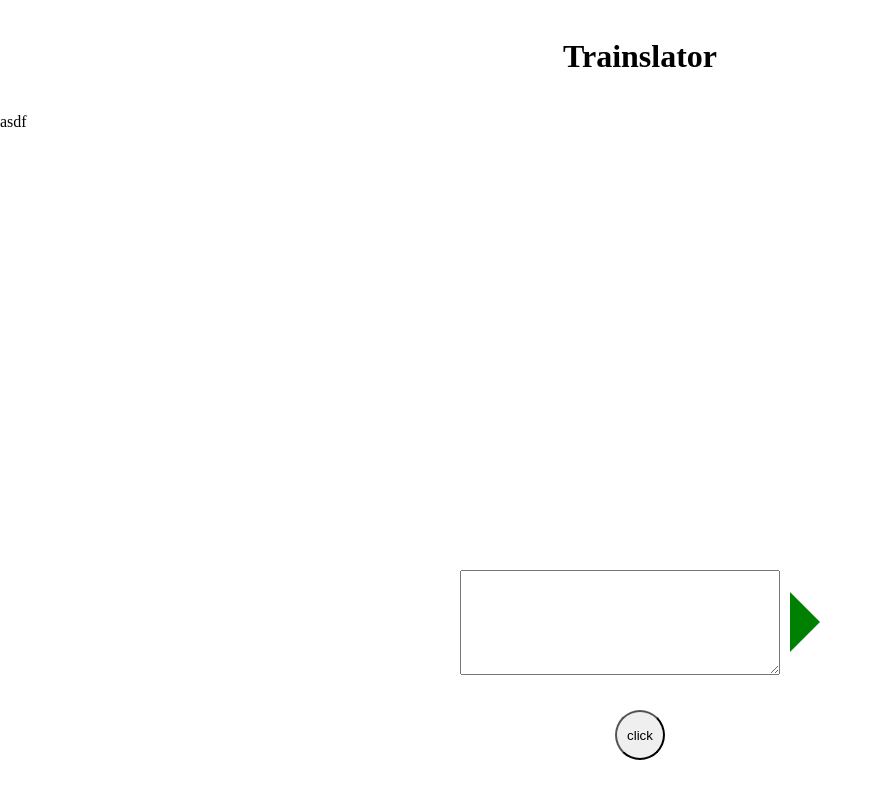
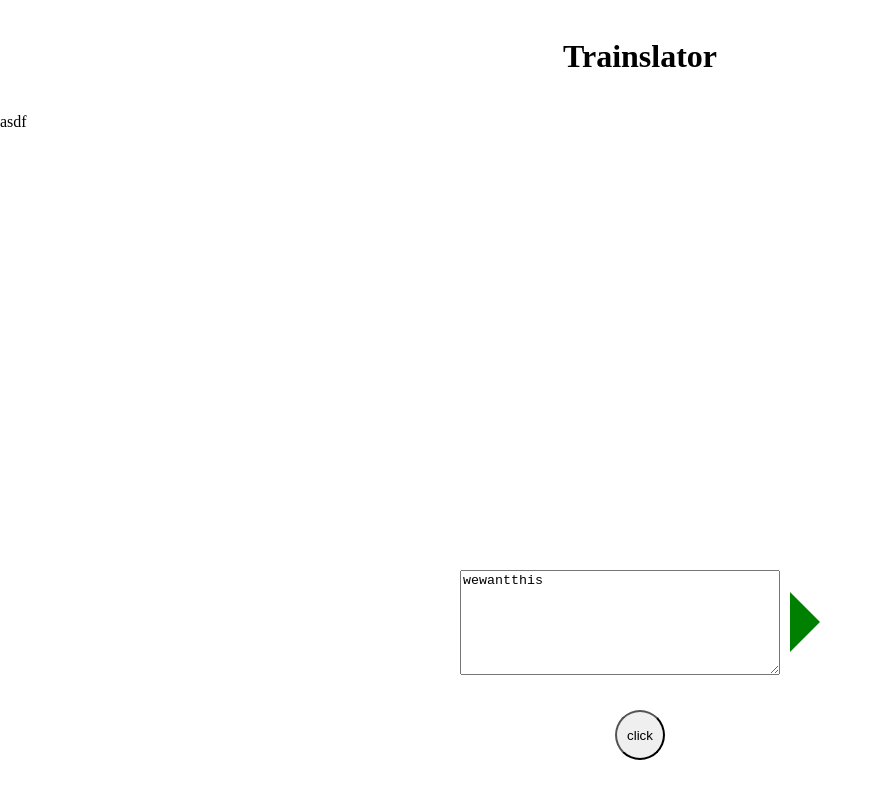
Before and after one commit to enyacat/trainslator, a React (Create React App) app: page / in a window 1280 px wide. Shown: the whole page, without its empty margins (0-883 px from the left). Built offline with nearby package versions, Linux system fonts and the light colour scheme; no server answers.

Commit message:
create states

```diff
--- a/src/App.js
+++ b/src/App.js
@@ -5,23 +5,34 @@ import './App.css';
 import TextBox from './TextBox.js';
 import MessageHistory from './MessageHistory.js'
 
+// data we need
+// 1. display text => speech to text output
+// 2. output language
 
+// wireframe
+// 1. speech to text => string text in english
+// 2. textbox
+//3. messageHistory <= array ["string 1 ", "string 2"] <= text to text
 console.log(process.env.REACT_APP_TRANSLATOR_KEY)
 console.log(process.env.REACT_APP_SPEECH_KEY)
 
 function App() {
-    let [speech, setSpeech] = useState([])
-    console.log(speech)
+  var [displayText, setDisplayText] = useState(["hello", "wewantthis"])
+  function setting() {
+    var newarr = [...displayText, "state"]
+    setDisplayText(newarr)
+    console.log(newarr)
+  }
   return (
     <div className="App">
       <header>
-              <h1 className='header'>Trainslator</h1>
+        <h1 onClick={setting} className='header'>Trainslator</h1>
       </header>
       <section>
-              <MessageHistory/>
+        <MessageHistory displayText={displayText} />
       </section>
-            <TextBox/>
-            <SpeechToText setSpeech={setSpeech} speech={speech}/>
+      <TextBox displayText={displayText} setDisplayText={setDisplayText} />
+      <SpeechToText displayText={displayText} setDisplayText={setDisplayText} />
     </div>
   )
 }
--- a/src/SpeechToText.js
+++ b/src/SpeechToText.js
@@ -6,17 +6,12 @@ const speechsdk = require('microsoft-cognitiveservices-speech-sdk')
 
 
 
-export default function SpeechToText(props) {
-    let speechs = props.speech
-    console.log(speechs)
-    props.setSpeech('ye')
-    console.log(props.speech)
+export default function SpeechToText({ displayText, setDisplayText }) {
     // async function - function will now complete everything simultaneously, HOWEVER one of the benefits of this is the await.
     async function speechToTalk() {
         // await - waits for a promise - if the certain promise is fulfilled, assign to tokenObject, and continue with the async function.
         // Meaning the function after this await can proceed ONCE the promise return by getTokenOrRefresh has been fulfilled.
         // tokenObject - checks your key BY server side index.js and creates a json for src/token_util.js to obtain that object
-        console.log('yes')
         const tokenObject = await getTokenOrRefresh();
         const speechConfig = speechsdk.SpeechConfig.fromAuthorizationToken(tokenObject.authToken, tokenObject.region);
         speechConfig.speechRecognitionLanguage = 'en-US';
@@ -26,9 +21,16 @@ export default function SpeechToText(props) {
         recognizer.recognizeOnceAsync(result => {
 
             if (result.reason === ResultReason.RecognizedSpeech) {
-                TextToText(result)
+                console.log()
+                let newarr = [...displayText, result.privText]
+                setDisplayText(newarr)
+                console.log(newarr)
+                // TextToText(result)
             } else {
-                console.error('ERROR: Speech was cancelled or could not be recognized. Ensure your microphone is working properly.');
+                let newarr = [...displayText, "'ERROR: Speech was cancelled or could not be recognized. Ensure your microphone is working properly.'"]
+                setDisplayText(newarr)
+                console.log(newarr)
+                // change button to vibrate on error
             }
         });
     }
--- a/src/TextBox.js
+++ b/src/TextBox.js
@@ -1,10 +1,17 @@
 import './TextBox.css'
 
-export default function TextBox() {
+export default function TextBox({ displayText, setDisplayText }) {
+    var lastText = displayText.slice(-1)
+    function handleChange(event) {
+        var newarr = [...displayText.slice(0, -1), event.target.value]
+        setDisplayText(newarr)
+        console.log(newarr)
+    }
     return (
         <div className='textbox-element'>
-            <textarea></textarea>
+            <textarea value={lastText} onChange={handleChange}>
+            </textarea>
             <button></button>
-        </div>
+        </div >
     )
 }
```
Also changed, not shown: 1 other file (tests, documents, lock files or other folders). Lines whose indentation alone changed are shown as unchanged.
